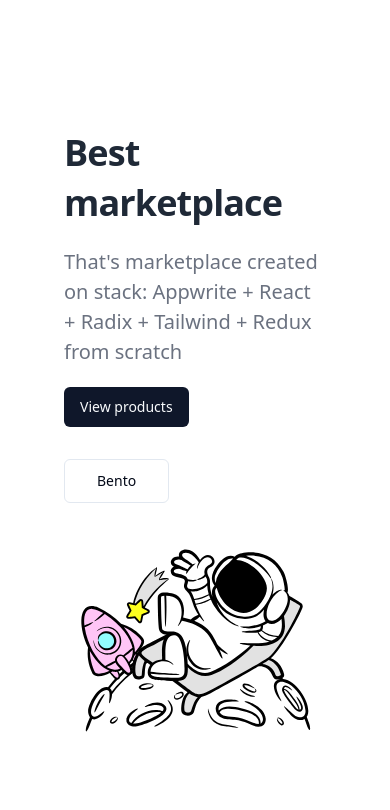
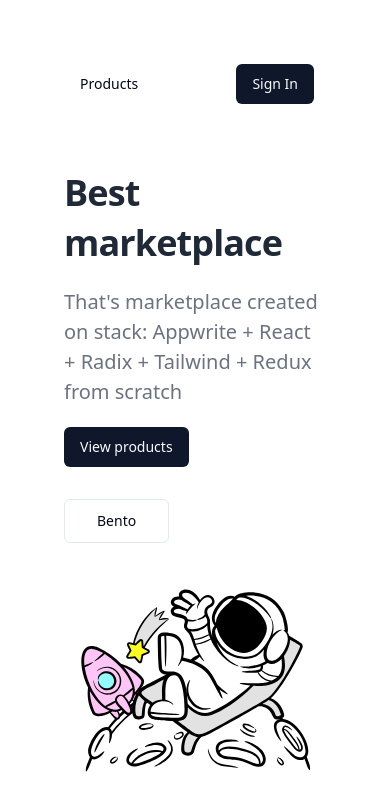
Before and after one commit to sinlessDev/test_marketplace, a React (Vite) app: page / in a window 390 px wide. Shown: the top 810 px of the page. Built offline with nearby package versions, Linux system fonts and the light colour scheme; no server answers.

Commit message:
final submit / mobile responsivness

```diff
--- a/index.html
+++ b/index.html
@@ -9,7 +9,7 @@
 </head>
 
 <body>
-  <div id="root"></div>
+  <div id="root" class="h-full"></div>
   <script type="module" src="/src/main.tsx"></script>
 </body>
 
--- a/src/components/header.tsx
+++ b/src/components/header.tsx
@@ -17,15 +17,15 @@ const Header = () => {
 
     <nav className="relative flex flex-wrap items-center justify-between p-8 mx-auto lg:justify-between xl:px-0">
       {/* menu  */}
-      <div className="hidden text-center lg:flex lg:items-center">
-        <ul className="items-center justify-end flex-1 pt-6 list-none lg:pt-0 lg:flex">
+      <div className="text-center flex items-center">
+        <ul className="items-center justify-end flex-1 list-none lg:pt-0 lg:flex">
           <Link to="/products">
             <Button variant="ghost">Products</Button>
           </Link>
         </ul>
       </div>
 
-      <div className="hidden mr-3 space-x-4 lg:flex nav__item">
+      <div className=" mr-3 space-x-4 flex items-center justify-center">
         {user ? (
           <>
             <Link to="/profile" className="header--link">
--- a/src/components/landing/nav.tsx
+++ /dev/null
@@ -1,29 +0,0 @@
-import { Link } from "react-router-dom";
-import { Button } from "../ui/button";
-
-const Navbar = () => {
-  return (
-    <div className="w-full">
-      <nav className="container relative flex flex-wrap items-center justify-between p-8 mx-auto lg:justify-between xl:px-0">
-        {/* Logo  */}
-
-        {/* menu  */}
-        <div className="hidden text-center lg:flex lg:items-center">
-          <ul className="items-center justify-end flex-1 pt-6 list-none lg:pt-0 lg:flex">
-            <Link to="/products">
-              <Button variant="ghost">Products</Button>
-            </Link>
-          </ul>
-        </div>
-
-        <div className="hidden mr-3 space-x-4 lg:flex nav__item">
-          <Link to="/products">
-            <Button>Get Started</Button>
-          </Link>
-        </div>
-      </nav>
-    </div>
-  );
-};
-
-export default Navbar;
--- a/src/pages/landing.tsx
+++ b/src/pages/landing.tsx
@@ -1,12 +1,12 @@
+import Header from "@/components/header";
 import Container from "../components/landing/container";
 import Hero from "../components/landing/hero";
-import Navbar from "../components/landing/nav";
 
 export default function Landing() {
   return (
     <>
       <Container>
-        <Navbar />
+        <Header />
         <Hero />
       </Container>
     </>
--- a/src/pages/products.tsx
+++ b/src/pages/products.tsx
@@ -118,13 +118,13 @@ export default function Store() {
               All products
             </h1>
 
-            <div className="flex justify-end items-center">
-              <div className="flex gap-8 mr-4">
+            <div className="flex  justify-end items-center">
+              <div className="flex flex-col sm:flex-row sm:gap-8 mr-4 gap-4">
                 <Select
                   value={sortCriteria}
                   onValueChange={handleSortCriteriaChange}
                 >
-                  <SelectTrigger className="w-[180px]">
+                  <SelectTrigger className="w-[201px]">
                     <SelectValue placeholder="Theme" />
                   </SelectTrigger>
                   <SelectContent>
@@ -132,9 +132,8 @@ export default function Store() {
                     <SelectItem value="rating">Rating</SelectItem>
                   </SelectContent>
                 </Select>
-
                 <Select value={sortOrder} onValueChange={handleSortOrderChange}>
-                  <SelectTrigger className="w-[180px]">
+                  <SelectTrigger className="w-[201px]">
                     <SelectValue placeholder="Theme" />
                   </SelectTrigger>
                   <SelectContent>
@@ -142,7 +141,6 @@ export default function Store() {
                     <SelectItem value="desc">Descending</SelectItem>
                   </SelectContent>
                 </Select>
-              </div>
                 <Input
                   type="text"
                   placeholder="Search products..."
@@ -150,6 +148,7 @@ export default function Store() {
                   className="w-fit"
                   onChange={(e) => setSearchTerm(e.target.value)}
                 />
+              </div>
             </div>
           </div>
 
--- a/src/pages/profile.tsx
+++ b/src/pages/profile.tsx
@@ -9,7 +9,7 @@ export default function Profile() {
     <div>
       <Container>
         <Header />
-        <div className="flex gap-20">
+        <div className="grid grid-cols-1 gap-10 sm:gap-0 sm:grid-cols-3">
           <div className="border w-fit rounded-lg p-10">
             <img src={ImagePlaceholder} alt="ava" className=" w-56 h-56" />
           </div>
```
Lines whose indentation alone changed are shown as unchanged.
